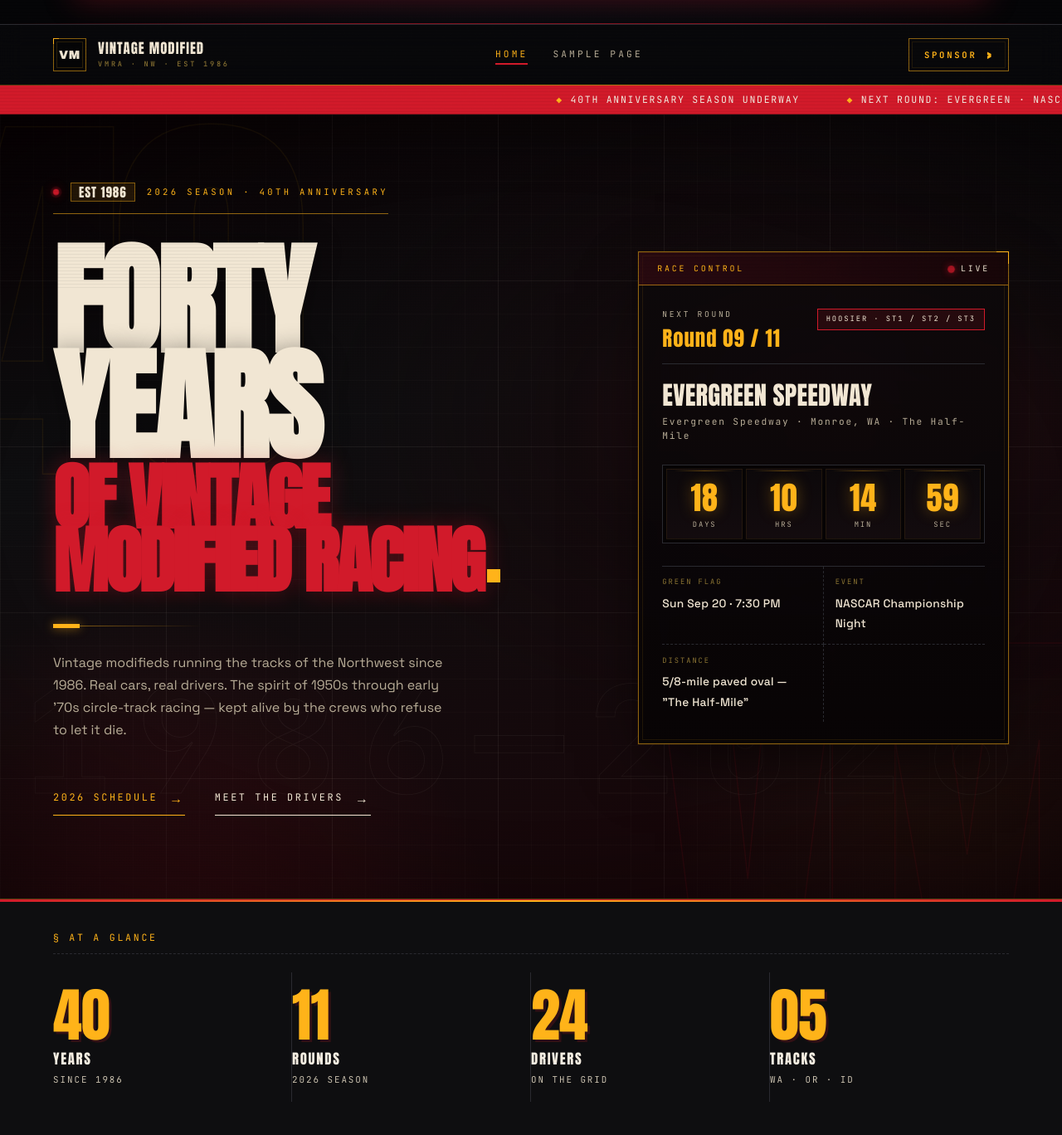
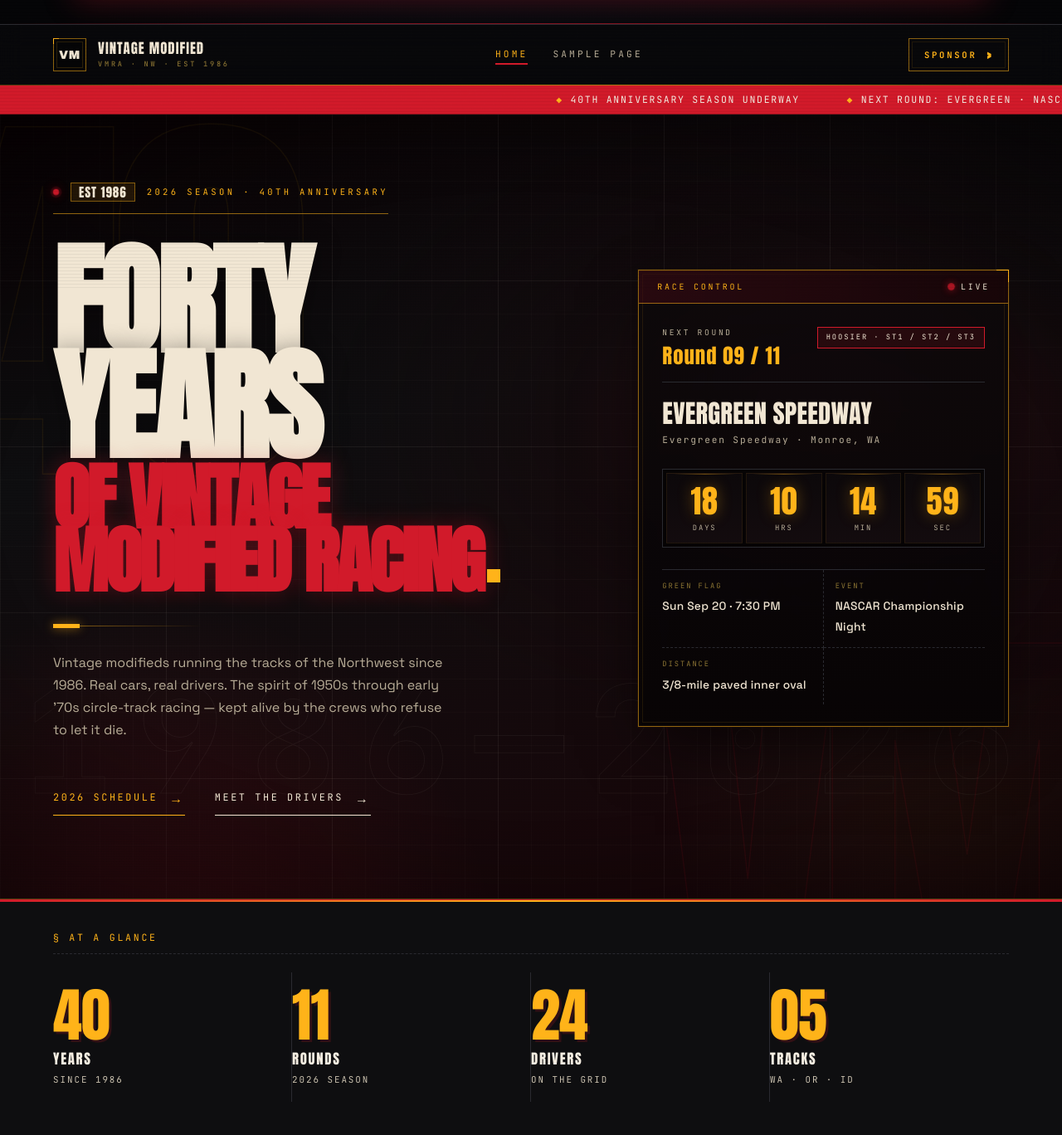
Before and after one commit to Rconman99/vmra-site, a WordPress theme: template wp-theme/vmra/front-page.php in a window 1280 px wide. Shown: the part 453-1821 px from the top of the page at 83% size. Run offline with PHP 8.4 and a stand-in for WordPress, Linux system fonts and the light colour scheme; the site name, menu and one post (Sample post) are stand-ins, and other content is empty.

Commit message:
Evergreen: VMRA runs the 3/8-mile inner oval, not the 5/8 outer
The schedule data and the schedule/front-page templates described Evergreen
as a 5/8-mile oval ("The Half-Mile"), which is the outer track. VMRA's class
runs the 3/8-mile inner oval — page-tracks.php already said so, everything
else contradicted it.

Also fixes deploy-theme.sh --all, which has never run on macOS: bash 3.2
under `set -u` errors on an empty array expansion, and --all deliberately
leaves DATA_FILES empty.

Co-Authored-By: Claude Opus 5 <noreply@anthropic.com>

```diff
--- a/wp-theme/vmra/data/schedule.json
+++ b/wp-theme/vmra/data/schedule.json
@@ -15,7 +15,7 @@
     "Evergreen Speedway": {
       "address": "14405 179th Ave SE, Monroe, WA 98272",
       "city": "Monroe, WA",
-      "shape": "5/8-mile paved oval — \"The Half-Mile\"",
+      "shape": "3/8-mile paved inner oval",
       "website": "https://evergreenspeedway.com/",
       "lat": 47.8631,
       "lon": -121.9722,
@@ -66,7 +66,7 @@
       "date": "2026-04-25",
       "track": "Evergreen Speedway",
       "short": "Evergreen · Grocery Outlet Night",
-      "location": "Evergreen Speedway · Monroe, WA · The Half-Mile",
+      "location": "Evergreen Speedway · Monroe, WA",
       "tag": "completed",
       "tag_label": "Round 2 · Complete",
       "event_name": "Grocery Outlet Night",
@@ -89,7 +89,7 @@
       "date": "2026-06-27",
       "track": "Evergreen Speedway",
       "short": "Evergreen · Mark Galloway Shootout",
-      "location": "Evergreen Speedway · Monroe, WA · The Half-Mile",
+      "location": "Evergreen Speedway · Monroe, WA",
       "tag": "regular",
       "tag_label": "Round 4",
       "event_name": "CARS Tour Mark Galloway Shootout",
@@ -122,7 +122,7 @@
       "date": "2026-08-15",
       "track": "Evergreen Speedway",
       "short": "Evergreen · Tire Pros Summer Showdown",
-      "location": "Evergreen Speedway · Monroe, WA · The Half-Mile",
+      "location": "Evergreen Speedway · Monroe, WA",
       "tag": "regular",
       "tag_label": "Round 7",
       "event_name": "Tire Pros Summer Showdown",
@@ -144,7 +144,7 @@
       "date": "2026-09-19",
       "track": "Evergreen Speedway",
       "short": "Evergreen · NASCAR Championship Night",
-      "location": "Evergreen Speedway · Monroe, WA · The Half-Mile",
+      "location": "Evergreen Speedway · Monroe, WA",
       "tag": "regular",
       "tag_label": "Round 9",
       "event_name": "NASCAR Championship Night",
--- a/wp-theme/vmra/front-page.php
+++ b/wp-theme/vmra/front-page.php
@@ -218,7 +218,7 @@ get_header(); ?>
 					<span class="tag">Hoosier · ST1 / ST2 / ST3</span>
 				</div>
 				<div class="panel-track" id="towerTrack">Evergreen Speedway</div>
-				<div class="panel-loc" id="towerLocation">Evergreen Speedway · Monroe, WA · The Half-Mile</div>
+				<div class="panel-loc" id="towerLocation">Evergreen Speedway · Monroe, WA</div>
 
 				<div class="countdown" aria-live="polite">
 					<div class="count-cell"><div class="count-num">--</div><div class="count-label"><?php esc_html_e( 'Days', 'vmra' ); ?></div></div>
@@ -230,7 +230,7 @@ get_header(); ?>
 				<div class="panel-meta">
 					<div><span class="k"><?php esc_html_e( 'Green Flag', 'vmra' ); ?></span><span class="v" id="towerGreenFlag">Sat Apr 25 · 7:30 PM</span></div>
 					<div><span class="k"><?php esc_html_e( 'Event', 'vmra' ); ?></span><span class="v" id="towerEvent">Grocery Outlet Night</span></div>
-					<div><span class="k"><?php esc_html_e( 'Distance', 'vmra' ); ?></span><span class="v" id="towerDistance">5/8-mile paved oval — "The Half-Mile"</span></div>
+					<div><span class="k"><?php esc_html_e( 'Distance', 'vmra' ); ?></span><span class="v" id="towerDistance">3/8-mile paved inner oval</span></div>
 					<div id="towerCarsRow"><span class="k"><?php esc_html_e( 'Confirmed Cars', 'vmra' ); ?></span><span class="v" id="towerCars">17 and counting</span></div>
 				</div>
 			</div>
@@ -300,7 +300,7 @@ get_header(); ?>
 				<div class="date"><span class="month">Apr</span><span class="day">25</span></div>
 				<div class="round">Round 02 / 11</div>
 				<h3>Grocery Outlet Night</h3>
-				<div class="venue"><strong>Evergreen Speedway</strong><br>Evergreen Speedway · Monroe, WA · The Half-Mile<span class="addr">14405 179th Ave SE, Monroe, WA 98272</span></div>
+				<div class="venue"><strong>Evergreen Speedway</strong><br>Evergreen Speedway · Monroe, WA<span class="addr">14405 179th Ave SE, Monroe, WA 98272</span></div>
 				<div class="meta"><span class="purse">Hoosier · ST1 / ST2</span><a class="arrow" href="https://www.google.com/maps/dir/?api=1&amp;destination=14405%20179th%20Ave%20SE%2C%20Monroe%2C%20WA%2098272" target="_blank" rel="noopener">Directions →</a></div>
 			</article>
 			<article class="race-card">
@@ -314,7 +314,7 @@ get_header(); ?>
 				<div class="date"><span class="month">Jun</span><span class="day">27</span></div>
 				<div class="round">Round 04 / 11</div>
 				<h3>CARS Tour Mark Galloway Shootout</h3>
-				<div class="venue"><strong>Evergreen Speedway</strong><br>Evergreen Speedway · Monroe, WA · The Half-Mile<span class="addr">14405 179th Ave SE, Monroe, WA 98272</span></div>
+				<div class="venue"><strong>Evergreen Speedway</strong><br>Evergreen Speedway · Monroe, WA<span class="addr">14405 179th Ave SE, Monroe, WA 98272</span></div>
 				<div class="meta"><span class="purse">Hoosier · ST1 / ST2</span><a class="arrow" href="https://www.google.com/maps/dir/?api=1&amp;destination=14405%20179th%20Ave%20SE%2C%20Monroe%2C%20WA%2098272" target="_blank" rel="noopener">Directions →</a></div>
 			</article>
 			<article class="race-card">
```
Also changed, not shown: public/schedule/index.html (+4 -4 lines), public/tracks/index.html (+4 -4 lines), wp-theme/vmra/page-schedule.php (+4 -4 lines), 1 other file.
